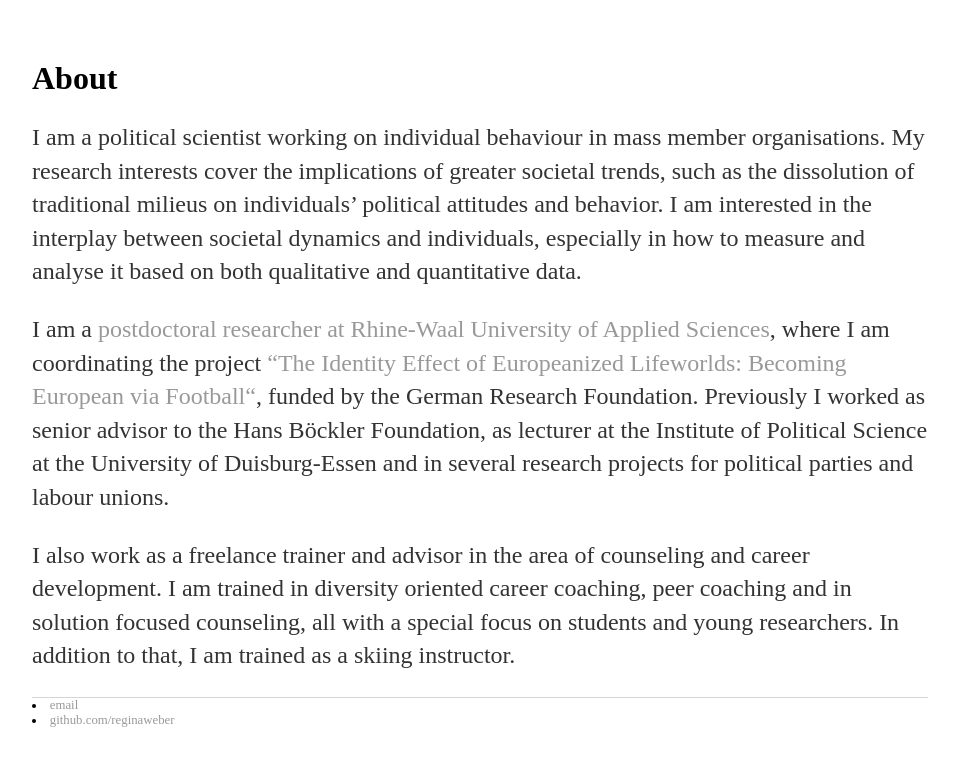
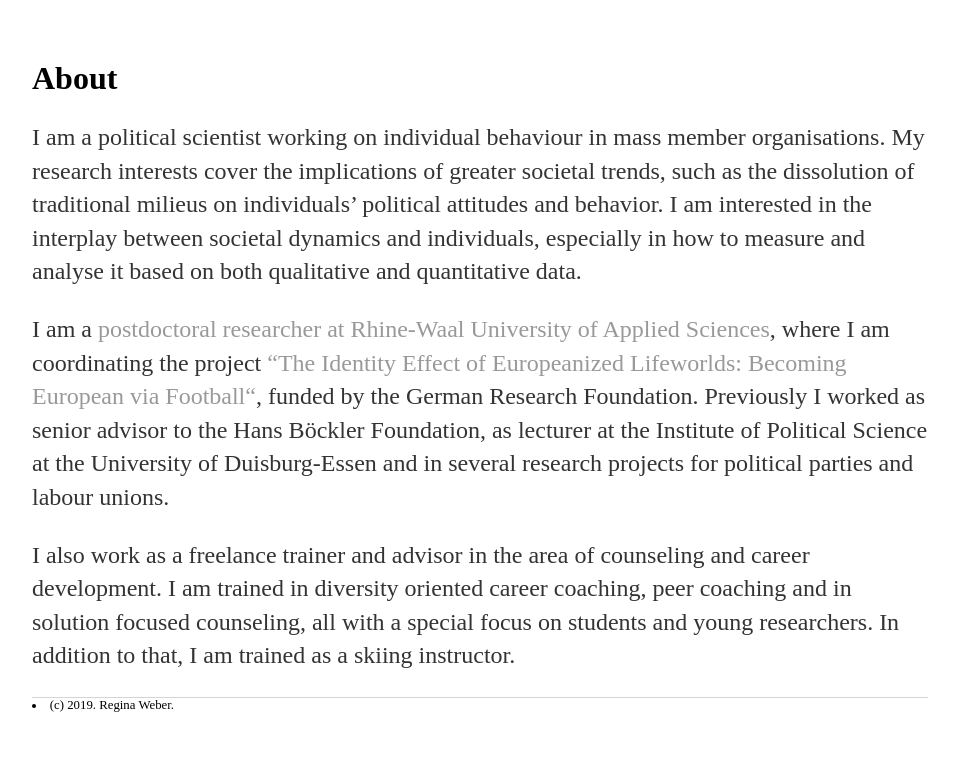
Before and after one commit to robertocabreratapia/robertocabreratapia.github.io, a Jekyll site: the page built from about.html, in a window 1280 px wide. Shown: the top 766 px of the page, without its empty margins (160-1118 px from the left). Built offline with Jekyll 4.4.1, drawn with Linux system fonts in a browser that asks for light colours.

Commit message:
Update default.html

```diff
--- a/_layouts/default.html
+++ b/_layouts/default.html
@@ -15,8 +15,8 @@
 			</div><!-- /.container -->
 			<footer
 	    		<ul>
-	        		<li><a href="mailto:">email</a></li>
-	        		<li><a href="https://github.com/reginaweber">github.com/reginaweber</a></li>
+	        		<li>(c) 2019. Regina Weber.</li>
+
 				</ul>
 			</footer>
 		</body>
```
